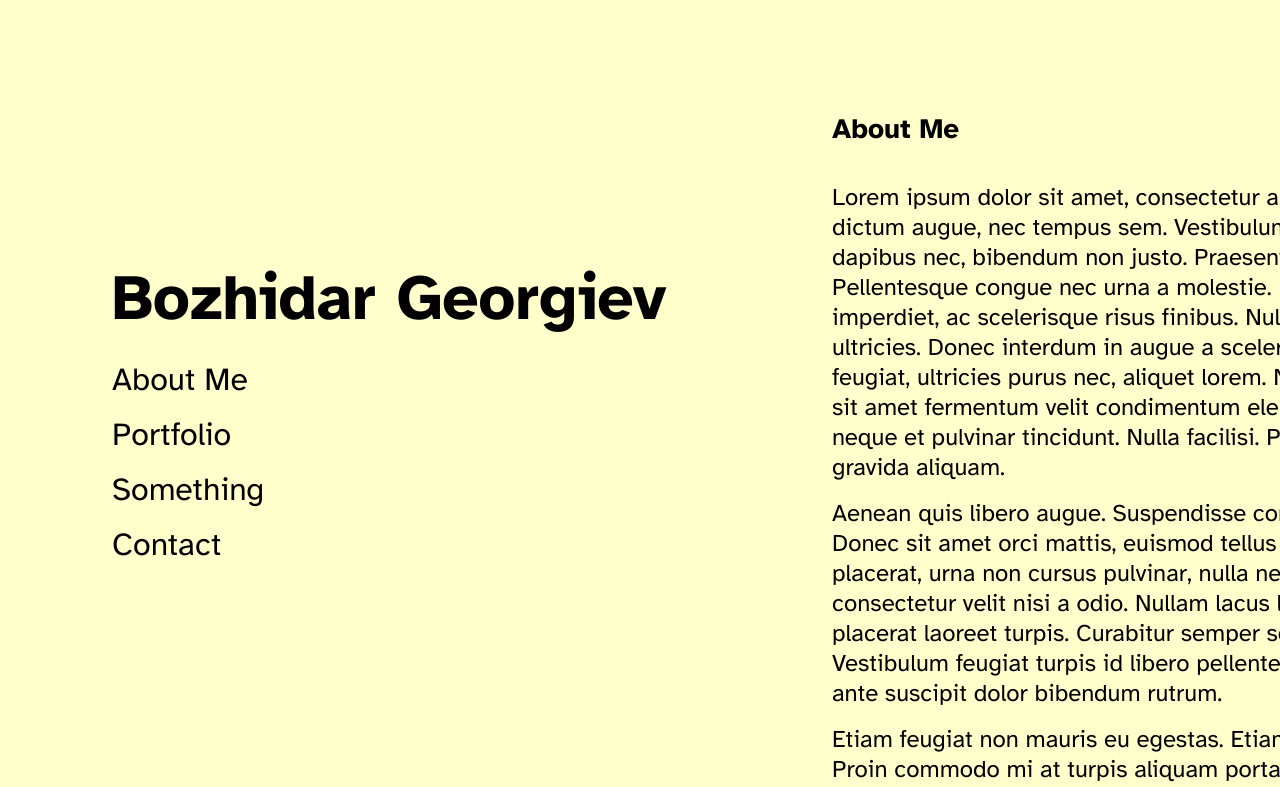
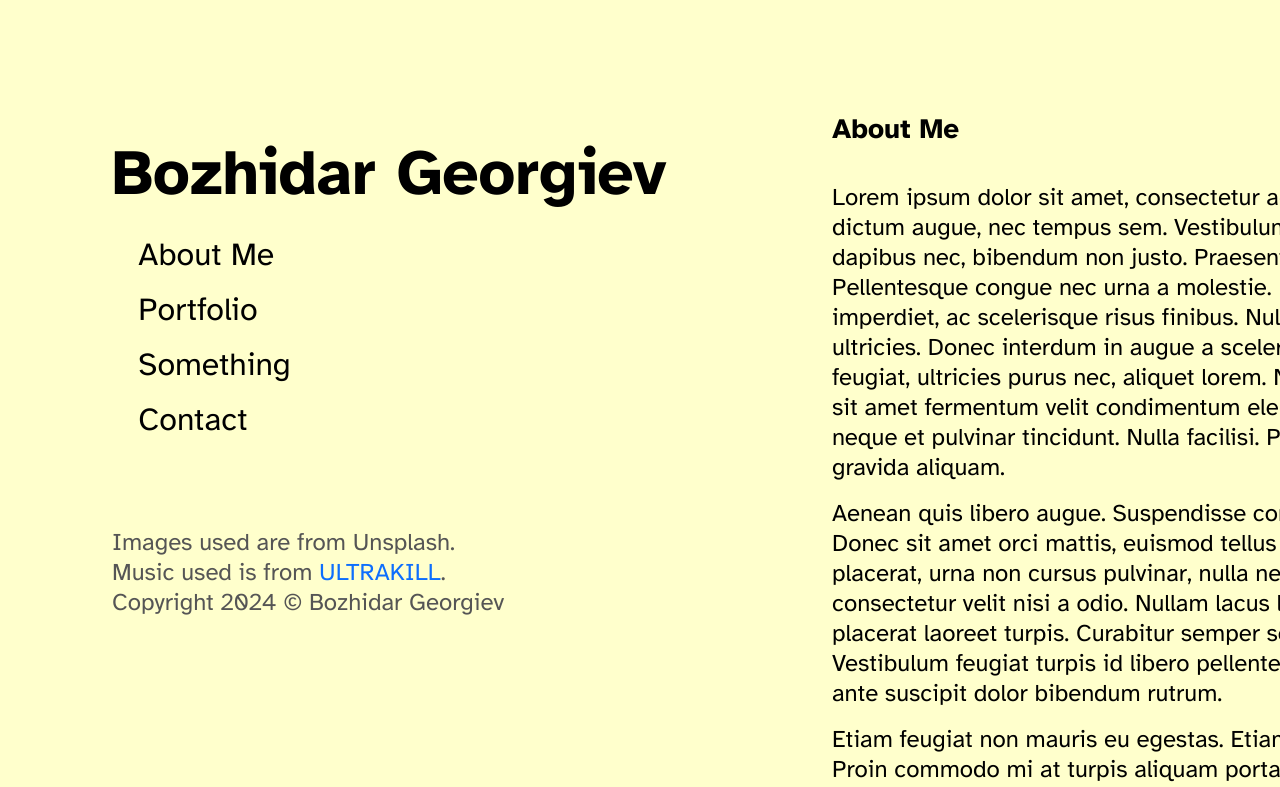
Before and after one commit to georgiev-bozhidar/georgiev-bozhidar.github.io, a React (Vite) app: page / in a window 1280 px wide. Shown: the top 787 px of the page. Built offline with nearby package versions, Linux system fonts and the light colour scheme.

Commit message:
Made footer with extra information

```diff
--- a/src/App.css
+++ b/src/App.css
@@ -3,6 +3,7 @@
 
 :root {
   --main-color: #000;
+  --subtitle-color: #555;
   /* --highlight-color: ; */
   /* --accent-color: ; */
   --primary-bg-color: #ffc;
@@ -62,6 +63,38 @@ img {
 .hero-nav > .nav {
   color: var(--main-color);
   font-size: 32px;
+  text-decoration: none;
+}
+
+.arrow {
+  font: inherit;
+  font-weight: 700;
+  margin: 0 0.25em 0 0;
+  opacity: 0;
+}
+
+.nav:hover .arrow {
+  opacity: 100;
+}
+
+@media (prefers-reduced-motion: no-preference) {
+  .nav:hover .arrow {
+    transition: opacity 0.1s;
+    opacity: 100;
+  }
+}
+
+.hero p {
+  margin: 3em 0;
+  color: var(--subtitle-color);
+}
+
+.temporary {
+  font: inherit;
+}
+
+.temporary a {
+  font: inherit;
   text-decoration: none;
 }
 
--- a/src/App.tsx
+++ b/src/App.tsx
@@ -1,8 +1,9 @@
-/* import { useState } from "react"; */
+/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* import { useState } from "react"; */;
 /* import reactLogo from "./assets/react.svg";
  * import viteLogo from "/vite.svg"; */
 import "./App.css";
 import { Code, Art, Music } from "./components/Projects";
+import { Link } from "react-router-dom";
 
 function App() {
   return (
@@ -11,19 +12,35 @@ function App() {
         <div className="hero">
           <h2 id="hero-name">Bozhidar Georgiev</h2>
           <div className="hero-nav">
-            <a className="nav" href="">
+            <Link to="" className="nav">
+              <span className="arrow">{">"}</span>
               About Me
-            </a>
-            <a className="nav" href="">
+            </Link>
+            <Link to="" className="nav">
+              <span className="arrow">{">"}</span>
               Portfolio
-            </a>
-            <a className="nav" href="">
+            </Link>
+            <Link to="" className="nav">
+              <span className="arrow">{">"}</span>
               Something
-            </a>
-            <a className="nav" href="">
+            </Link>
+            <Link to="" className="nav">
+              <span className="arrow">{">"}</span>
               Contact
-            </a>
+            </Link>
           </div>
+          <p>
+            <span className="temporary">
+              Images used are from Unsplash.
+              <br /> Music used is from{" "}
+              <Link to="http://devilmayquake.com" target="_blank">
+                ULTRAKILL
+              </Link>
+              .
+            </span>
+            <br />
+            Copyright 2024 &copy; Bozhidar Georgiev
+          </p>
         </div>
         <div className="main">
           <div className="about-me">
@@ -97,37 +114,13 @@ function App() {
                   imagePath="img/ultrakill-infinite-hyperdeath-cover.jpg"
                   musicPath="audio/Heaven Pierce Her - Into the Fire.mp3"
                   artistName="Heaven Pierce Her"
-                  musicName="Into the Fire"
+                  musicName="Info the Fire"
                 />
                 <Music
                   imagePath="img/ultrakill-imperfect-hatred-cover.png"
                   musicPath="audio/Heaven Pierce Her - Dune Eternal.mp3"
                   artistName="Heaven Pierce Her"
                   musicName="Dune Eternal"
-                />
-                <Music
-                  imagePath="img/ultrakill-death-odyssey-cover.jpg"
-                  musicPath="audio/Heaven Pierce Her - Death Odyssey.mp3"
-                  artistName="Heaven Pierce Her"
-                  musicName="Death Odyssey"
-                />
-                <Music
-                  imagePath="img/ultrakill-flesh-prison-cover.png"
-                  musicPath="audio/Heaven Pierce Her - ORDER.mp3"
-                  artistName="Heaven Pierce Her"
-                  musicName="ORDER"
-                />
-                <Music
-                  imagePath="img/ultrakill-pandemonium-cover.jpg"
-                  musicPath="audio/Heaven Pierce Her - WAR.mp3"
-                  artistName="Heaven Pierce Her"
-                  musicName="WAR"
-                />
-                <Music
-                  imagePath="img/ultrakill-1000thr-cover.jpg"
-                  musicPath="audio/Heaven Pierce Her - War Without Reason.mp3"
-                  artistName="Heaven Pierce Her"
-                  musicName="War Without Reason"
                 />
               </div>
             </div>
--- a/src/main.tsx
+++ b/src/main.tsx
@@ -1,10 +1,13 @@
-import React from 'react'
-import ReactDOM from 'react-dom/client'
-import App from './App.tsx'
-import './index.css'
+import React from "react";
+import ReactDOM from "react-dom/client";
+import App from "./App.tsx";
+import "./index.css";
+import { HashRouter as Router } from "react-router-dom";
 
-ReactDOM.createRoot(document.getElementById('root')!).render(
+ReactDOM.createRoot(document.getElementById("root")!).render(
   <React.StrictMode>
-    <App />
+    <Router>
+      <App />
+    </Router>
   </React.StrictMode>,
-)
+);
```
